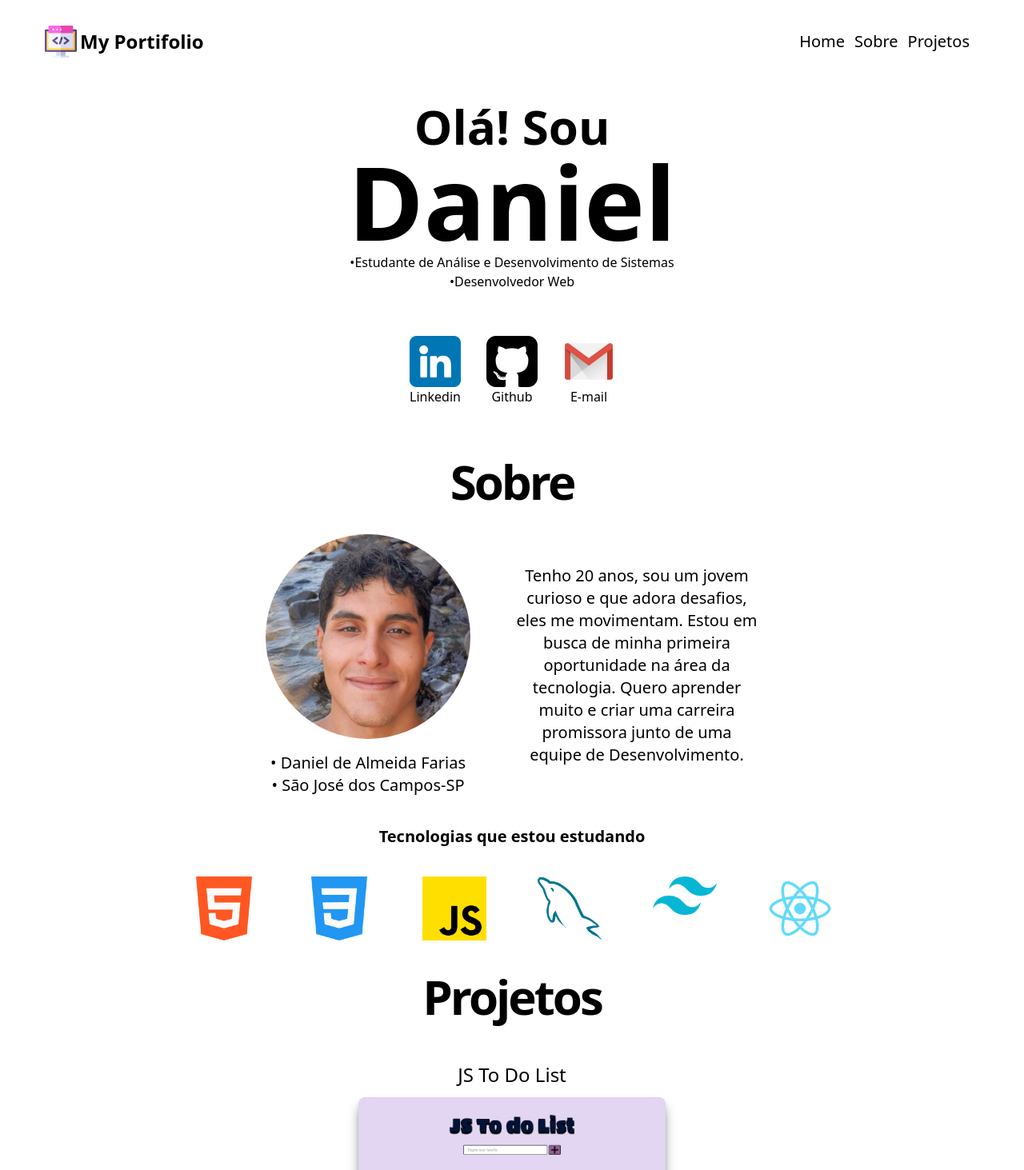
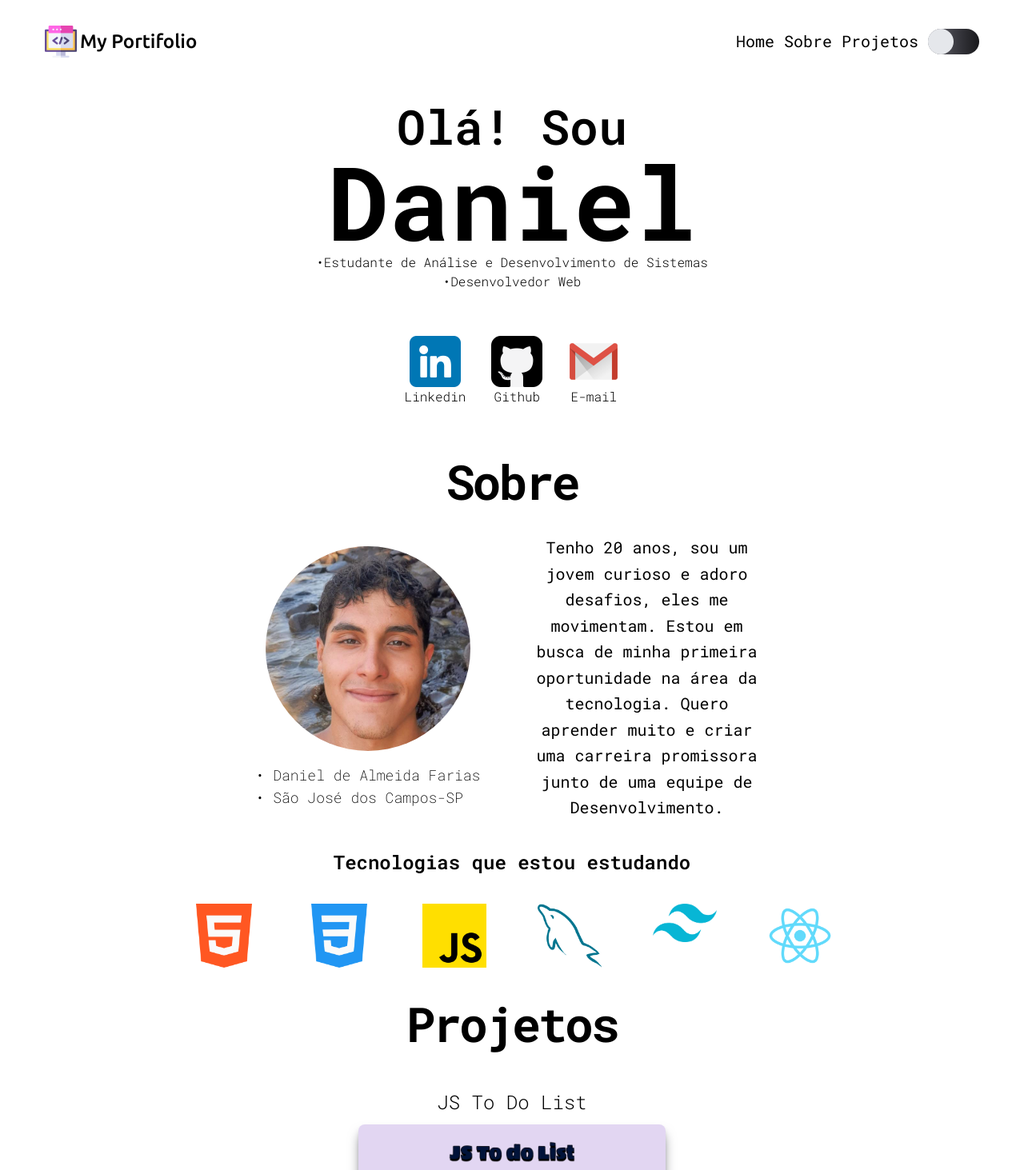
Before and after one commit to danielalmeidafarias/MyPortifolio, a React (Create React App) app: page / in a window 1280 px wide. Shown: the top 1463 px of the page at 80% size. Built offline with nearby package versions, Linux system fonts and the light colour scheme.

Commit message:
segundon commit

```diff
--- a/public/index.html
+++ b/public/index.html
@@ -2,6 +2,7 @@
 <html lang="en">
   <head>
     <meta charset="utf-8" />
+
     <link rel="icon" href="%PUBLIC_URL%/favicon.ico" />
     <meta name="viewport" content="width=device-width, initial-scale=1" />
     <meta name="theme-color" content="#000000" />
@@ -24,10 +25,10 @@
       work correctly both with client-side routing and a non-root public URL.
       Learn how to configure a non-root public URL by running `npm run build`.
     -->
-    <title>React App</title>
+    <title>My Portifolio</title>
   </head>
   <body>
-    <noscript>You need to enable JavaScript to run this app.</noscript>
+    <noscript>Portifolio online criado com React.js e Tailwindcss.</noscript>
     <div id="root"></div>
     <!--
       This HTML file is a template.
--- a/src/App.jsx
+++ b/src/App.jsx
@@ -1,14 +1,14 @@
 import React from "react";
+import About from "./components/About";
 import Header from "./components/Header";
-import Home from './components/Home'
-import About from "./components/About";
-import Projects from './components/Projects'
+import Home from './components/Home';
+import Projects from './components/Projects';
 
 
 const App = () => {
   return (
     <div>
-      <div className="h-screen n w-ful">
+      <div className="h-full n w-ful">
 
         <Header />
 
--- a/src/components/About.jsx
+++ b/src/components/About.jsx
@@ -1,13 +1,13 @@
 import React from "react";
 
-import Html from '../assets/img/tecs/html-5 - Copia.png'
-import Css from '../assets/img/tecs/css-3.png'
-import Js from '../assets/img/tecs/js - Copia.png'
-import Mysql from '../assets/img/tecs/mysql  - Copia.png'
-import Tailwind from '../assets/img/tecs/tailwind - Copia.png'
-import ReactIcon from '../assets/img/tecs/logo512.png'
+import Css from '../assets/img/tecs/css-3.png';
+import Html from '../assets/img/tecs/html-5 - Copia.png';
+import Js from '../assets/img/tecs/js - Copia.png';
+import ReactIcon from '../assets/img/tecs/logo512.png';
+import Mysql from '../assets/img/tecs/mysql  - Copia.png';
+import Tailwind from '../assets/img/tecs/tailwind - Copia.png';
 
-import Photo from '../assets/img/photos/eu1.jfif'
+import Photo from '../assets/img/photos/eu1.jfif';
 
 const About = () => {
     return (
@@ -18,16 +18,18 @@ const About = () => {
             <div className="flex flex-col items-center sm:flex-row sm:gap-10">
                 <div className="flex flex-col p-2 items-center">
                     <img className="rounded-full w-64 mb-4" src={Photo} alt="Face"/>
-                    <p className="text-xl font-light">• Daniel de Almeida Farias</p>
-                    <p className="text-xl font-light">• São José dos Campos-SP</p>
+                    <div className="flex flex-col items-start">
+                        <p className="text-lg font-thin text-center">• Daniel de Almeida Farias</p>
+                        <p className="text-lg font-thin text-center">• São José dos Campos-SP</p>
+                    </div>
                 </div>
                 <div className="p-2 sm:w-80">
-                    <p className="text-xl font-light text-center">Tenho 20 anos, sou um jovem curioso e que adora desafios, eles me movimentam. Estou em busca de minha primeira oportunidade na área da tecnologia. Quero aprender muito e criar uma carreira promissora junto de uma equipe de Desenvolvimento.</p>
+                    <p className="text-xl font-normal text-center leading-relaxed">Tenho 20 anos, sou um jovem curioso e adoro desafios, eles me movimentam. Estou em busca de minha primeira oportunidade na área da tecnologia. Quero aprender muito e criar uma carreira promissora junto de uma equipe de Desenvolvimento.</p>
                 </div>
             </div>
 
             <div className="flex flex-col items-center text-2xl font-semibold text-center gap-4">
-                <h3 className="text-xl mb-5">Tecnologias que estou estudando</h3>
+                <h3 className="text-2xl mb-5">Tecnologias que estou estudando</h3>
                 <div className="grid grid-cols-3 gap-4 sm:grid-cols-6 sm:grid sm:gap-10 md:gap-16">
                     <img className="w-20 sm:w-20" src={Html} alt="" />
                     <img className="w-20 sm:w-20" src={Css} alt="" />
--- /dev/null
+++ b/src/components/DarkModeButton.jsx
@@ -0,0 +1,20 @@
+import React, { useState } from "react";
+
+const DarkModeButton = () => {
+
+    const [theme, setTheme] = useState(true)
+    const changeTheme = () => {
+      setTheme(!theme)
+    }
+
+    //className='w-16 h-16 bg-gray-100 rounded-full absolute'
+
+    return (
+        <div className='hidden md:block ml-3 w-16 h-8 bg-gradient-to-r from-zinc-500 via-zinc-700 to-zinc-900 rounded-full relative'>
+          <div onClick={changeTheme} className={theme ? 'w-8 h-8 bg-gray-200 rounded-full absolute ease-in-out duration-300' : 'w-8 h-8 bg-gray-200 rounded-full absolute translate-x-[32px] ease-in-out duration-300'}></div>
+        </div>
+    );
+
+}
+
+export default DarkModeButton;
--- a/src/components/HamburgerMenu.jsx
+++ b/src/components/HamburgerMenu.jsx
@@ -12,14 +12,14 @@ const HamburgerMenu = () => {
     return (
         <div>
 
-            <div className="hamburger sm:hidden flex flex-col gap-1" onClick={ToggleMode}>
+            <div className="hamburger md:hidden flex flex-col gap-1" onClick={ToggleMode}>
                 <div className={active ?  'rounded  duration-200 ease-in w-6 h-1 bg-black rotate-45 translate-y-2' : 'rounded w-6 h-1 bg-black ease-in duration-200'}></div>
                 <div className={active ?  'rounded ease-in w-6 h-1 bg-black rotate-45 duration-200 invisible': ' rounded w-6 h-1 bg-black ease-in duration-200'}></div>
                 <div className={active ?  'rounded  duration-200 ease-in w-6 h-1 bg-black -rotate-45 -translate-y-2' : 'rounded w-6 h-1 bg-black ease-in duration-200'}></div>
 
             </div>
 
-            <div className={active ? 'block absolute top-16.5 right-10 bg-black w-56 h-12 p-2 ease-in-out   duration-200 rounded-bl rounded-br mt-3 sm:hidden' : ' block absolute top-16 right-10 duration-100 ease-in-out -w-24 -h-28 sm:hidden'}>
+            <div className={active ? 'block absolute top-16.5 right-10 bg-black w-56 h-12 p-2 ease-in-out   duration-200 rounded-bl rounded-br mt-3 md:hidden' : ' block absolute top-16 right-10 duration-100 ease-in-out -w-24 -h-28 md:hidden'}>
                 <ul className="flex justify-around items-center">
                     <li className="text-white font-semibold text-lg" >Home</li>
                     <li className="text-white font-semibold text-lg" >Sobre</li>
--- a/src/components/Header.jsx
+++ b/src/components/Header.jsx
@@ -1,6 +1,9 @@
 import React from "react";
-import Logo from '../assets/img/programas.png'
+import Logo from '../assets/img/programas.png';
+import DarkModeButton from "./DarkModeButton";
 import HamburgerMenu from "./HamburgerMenu";
+import HoverLine from "./HoverLine";
+
 
 
 const Header = () => {
@@ -9,17 +12,21 @@ const Header = () => {
             <div className="flex justify-between p-8 items-center sm:px-14">
                 <div className="flex items-center gap-1">
                     <img src={Logo} alt="Logo" className="w-10" />
-                    <h2 className="text-xl sm:text-2xl font-semibold">My Portifolio</h2>
+                    <h2 className="text-xl sm:text-2xl font-medium font-alt">My Portifolio</h2>
                 </div>
-                <div className="flex gap-3 items-center">
-                    <ul className="hidden sm:flex gap-3 text-xl">
-                        <li>Home</li>
-                        <li>Sobre</li>
-                        <li>Projetos</li>
+                <div className="flex items-center">
+                    <ul className="hidden md:flex gap-3 text-xl">
+                        <HoverLine value='Home'/>
+                        <HoverLine value='Sobre'/>
+                        <HoverLine value='Projetos'/>
                     </ul>
+                    <div>
+                        <DarkModeButton />
+                    </div>
                     <div>
                         <HamburgerMenu />
                     </div>
+
                 </div>
             </div>
         </div>
--- a/src/components/Home.jsx
+++ b/src/components/Home.jsx
@@ -1,14 +1,16 @@
 import React from "react";
-import Linkedin from '../assets/img/social/linkedin.png'
-import Github from '../assets/img/social/placa-do-github.png'
-import Gmail from '../assets/img/social/gmail.png'
+import Gmail from '../assets/img/social/gmail.png';
+import Linkedin from '../assets/img/social/linkedin.png';
+import Github from '../assets/img/social/placa-do-github.png';
+
+
 
 const Home = () => {
     return (
         <section className="flex flex-col justify-center mb-10">
             <div className="w-full flex flex-col items-center pt-6 px-4 justify-center mb-8">
-                <p className="text-5xl font-semibold sm:text-6xl">Olá! Sou</p>
-                <p className="text-8xl font-bold sm:text-9xl">Daniel</p>
+                <p className="text-4xl sm:text-5xl md:text-6xl font-semibold ">Olá! Sou</p>
+                <p className="text-7xl sm:text-8xl md:text-9xl font-bold ">Daniel</p>
                 <p className="text-center font-light">•Estudante de Análise e Desenvolvimento de Sistemas</p>
                 <p className="text-center font-light">•Desenvolvedor Web</p>
             </div>
@@ -24,7 +26,7 @@ const Home = () => {
                 </div>
                 <div>
                     <a className="flex flex-col items-center" href="https://github.com/danielalmeidafarias?tab=repositories" rel="noreferrer" target="_blank">
-                        <img className="h-10 sm:h-16" src={Github} alt="Github" />
+                        <div className="bg-zinc-100 rounded-2xl"><img className="h-10 sm:h-16" src={Github} alt="Github" /></div>
                         <p className=" font-light" >Github</p>
                     </a>
                 </div>
--- /dev/null
+++ b/src/components/HoverLine.jsx
@@ -0,0 +1,36 @@
+import React, { useState } from "react";
+
+const HoverLine = (props) => {
+
+    const [hover, setHover] = useState(false)
+
+    const hoverFunction = () => {
+      setHover(!hover)
+    }
+
+    const leaveFunction = () => {
+      setHover(!hover)
+    }
+
+
+    return (
+
+        <a className='flex flex-col items-center justify-center w-22 overflow-hidden '>
+          <p
+            className='text-xl'
+            onMouseOver={hoverFunction}
+            onMouseLeave={leaveFunction}
+          >
+            {props.value}
+          </p>
+
+          <span
+            className={hover ?  'h-[2px] w-[100%] bg-black/70 ease-in-out duration-100' :  'h-[2px] w-[100%] bg-black/70 ease-in-out duration-100 -translate-x-[101%] '}
+          >
+          </span>
+        </a>
+
+    );
+}
+
+export default HoverLine;
--- a/src/index.css
+++ b/src/index.css
@@ -1,3 +1,6 @@
+@import url('https://fonts.googleapis.com/css2?family=Roboto+Mono:wght@200;300;400;500;600;700&display=swap');
+@import url('https://fonts.googleapis.com/css2?family=Ubuntu:wght@300;400;500;700&display=swap');
+
 @tailwind base;
 @tailwind components;
 @tailwind utilities;
--- a/tailwind.config.js
+++ b/tailwind.config.js
@@ -2,7 +2,18 @@
 module.exports = {
   content: ["./src/**/*.{js,jsx,ts,tsx}"],
   theme: {
-    extend: {},
+    extend: {
+      fontFamily: {
+        sans: 'Roboto Mono',
+        alt: 'Ubuntu'
+      }
+    },
+    screens: {
+      'sm': '360px',
+      'md': '640px',
+      'lg': '768px',
+      'xl': '1024px'
+    },
   },
   plugins: [],
 }
```
Also changed, not shown: src/components/Projects.jsx (+4 -3 lines), src/assets/img/lua.png (added), src/assets/img/sol.png (added).
